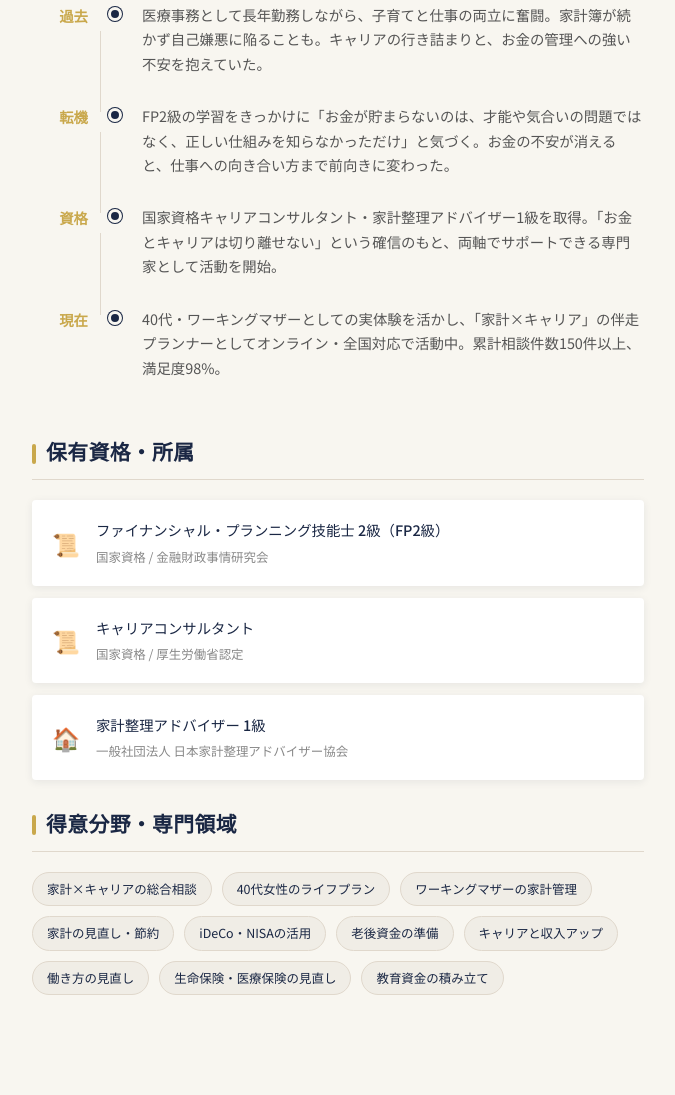
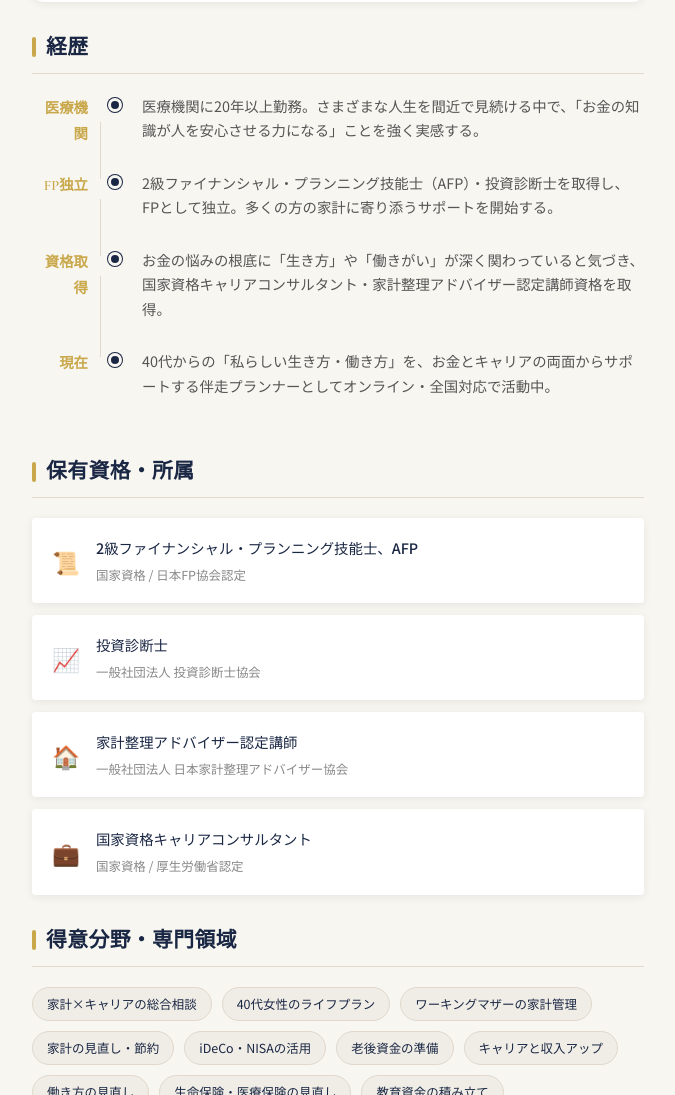
Before and after one commit to beavishey-maker/fp-website, a website: page profile.html in a window 1280 px wide. Shown: the part 883-1978 px from the top of the page, without its empty margins (522-1197 px from the left). Drawn offline with nearby package versions, Linux system fonts and the light colour scheme.

Commit message:
経歴・資格・肩書きを公式サイト(kanako-moneyadvisor.com)に合わせて修正
- 肩書きを「お金とキャリアの伴走プランナー」に統一
- 経歴を医療機関20年以上勤務→FP独立→資格取得→現在の流れに修正
- 資格をFP2級/AFP・投資診断士・家計整理アドバイザー認定講師・キャリアコンサルタントの4資格に更新
- 大卒・銀行勤務など事実と異なる情報を削除
- メッセージを公式サイトの内容に統一

```diff
--- a/profile.html
+++ b/profile.html
@@ -69,7 +69,7 @@
           <div class="profile-detail__name-block">
             <p class="profile-detail__name">渡辺 加奈子</p>
             <p class="profile-detail__name-en">WATANABE KANAKO</p>
-            <span class="profile-detail__role">FP×キャリアコンサルタント</span>
+            <span class="profile-detail__role">お金とキャリアの伴走プランナー</span>
           </div>
         </aside>
 
@@ -79,9 +79,9 @@
           <!-- Message -->
           <div class="profile-message">
             <p class="profile-message__text">
-              自身も「家計が苦手」「働き方に迷う」40代の一人でした。<br><br>
-              FPとキャリアの知識に出会い、それは才能や気合いの問題ではなく、「仕組みを知らなかっただけ」だと気づきました。<br><br>
-              同じように悩む女性に、「わかった！」という瞬間を届けたい。その想いで、伴走プランナーとして活動しています。
+              私自身も、子育てをしながら働く40代の一人です。<br><br>
+              医療機関で20年以上勤務する中で、多くの方の人生に接し、「お金の知識が人を安心させる力になる」ことを痛感しました。その確信がFP独立の原動力となり、さらにお金の悩みの根底には「生き方」や「働きがい」が深く関わっていると気づき、キャリアコンサルタントとしても活動を始めました。<br><br>
+              お届けするのは一方的なアドバイスではなく、心の声に耳を傾けながら、お金とキャリアの両面から「本当の意味で自分らしい人生」を一緒に描く、伴走型のサポートです。
             </p>
           </div>
 
@@ -90,31 +90,31 @@
             <h3 class="profile-section__title">経歴</h3>
             <div class="timeline">
               <div class="timeline__item">
-                <span class="timeline__year">過去</span>
+                <span class="timeline__year">医療機関</span>
                 <div class="timeline__dot"></div>
                 <div class="timeline__content">
-                  <p>医療事務として長年勤務しながら、子育てと仕事の両立に奮闘。家計簿が続かず自己嫌悪に陥ることも。キャリアの行き詰まりと、お金の管理への強い不安を抱えていた。</p>
+                  <p>医療機関に20年以上勤務。さまざまな人生を間近で見続ける中で、「お金の知識が人を安心させる力になる」ことを強く実感する。</p>
                 </div>
               </div>
               <div class="timeline__item">
-                <span class="timeline__year">転機</span>
+                <span class="timeline__year">FP独立</span>
                 <div class="timeline__dot"></div>
                 <div class="timeline__content">
-                  <p>FP2級の学習をきっかけに「お金が貯まらないのは、才能や気合いの問題ではなく、正しい仕組みを知らなかっただけ」と気づく。お金の不安が消えると、仕事への向き合い方まで前向きに変わった。</p>
+                  <p>2級ファイナンシャル・プランニング技能士（AFP）・投資診断士を取得し、FPとして独立。多くの方の家計に寄り添うサポートを開始する。</p>
                 </div>
               </div>
               <div class="timeline__item">
-                <span class="timeline__year">資格</span>
+                <span class="timeline__year">資格取得</span>
                 <div class="timeline__dot"></div>
                 <div class="timeline__content">
-                  <p>国家資格キャリアコンサルタント・家計整理アドバイザー1級を取得。「お金とキャリアは切り離せない」という確信のもと、両軸でサポートできる専門家として活動を開始。</p>
+                  <p>お金の悩みの根底に「生き方」や「働きがい」が深く関わっていると気づき、国家資格キャリアコンサルタント・家計整理アドバイザー認定講師資格を取得。</p>
                 </div>
               </div>
               <div class="timeline__item">
                 <span class="timeline__year">現在</span>
                 <div class="timeline__dot"></div>
                 <div class="timeline__content">
-                  <p>40代・ワーキングマザーとしての実体験を活かし、「家計×キャリア」の伴走プランナーとしてオンライン・全国対応で活動中。累計相談件数150件以上、満足度98%。</p>
+                  <p>40代からの「私らしい生き方・働き方」を、お金とキャリアの両面からサポートする伴走プランナーとしてオンライン・全国対応で活動中。</p>
                 </div>
               </div>
             </div>
@@ -127,22 +127,29 @@
               <div class="credential">
                 <span class="credential__icon">📜</span>
                 <div>
-                  <p class="credential__name">ファイナンシャル・プランニング技能士 2級（FP2級）</p>
-                  <p class="credential__note">国家資格 / 金融財政事情研究会</p>
+                  <p class="credential__name">2級ファイナンシャル・プランニング技能士、AFP</p>
+                  <p class="credential__note">国家資格 / 日本FP協会認定</p>
                 </div>
               </div>
               <div class="credential">
-                <span class="credential__icon">📜</span>
+                <span class="credential__icon">📈</span>
                 <div>
-                  <p class="credential__name">キャリアコンサルタント</p>
-                  <p class="credential__note">国家資格 / 厚生労働省認定</p>
+                  <p class="credential__name">投資診断士</p>
+                  <p class="credential__note">一般社団法人 投資診断士協会</p>
                 </div>
               </div>
               <div class="credential">
                 <span class="credential__icon">🏠</span>
                 <div>
-                  <p class="credential__name">家計整理アドバイザー 1級</p>
+                  <p class="credential__name">家計整理アドバイザー認定講師</p>
                   <p class="credential__note">一般社団法人 日本家計整理アドバイザー協会</p>
+                </div>
+              </div>
+              <div class="credential">
+                <span class="credential__icon">💼</span>
+                <div>
+                  <p class="credential__name">国家資格キャリアコンサルタント</p>
+                  <p class="credential__note">国家資格 / 厚生労働省認定</p>
                 </div>
               </div>
             </div>
```
Also changed, not shown: index.html (+2 -3 lines).
